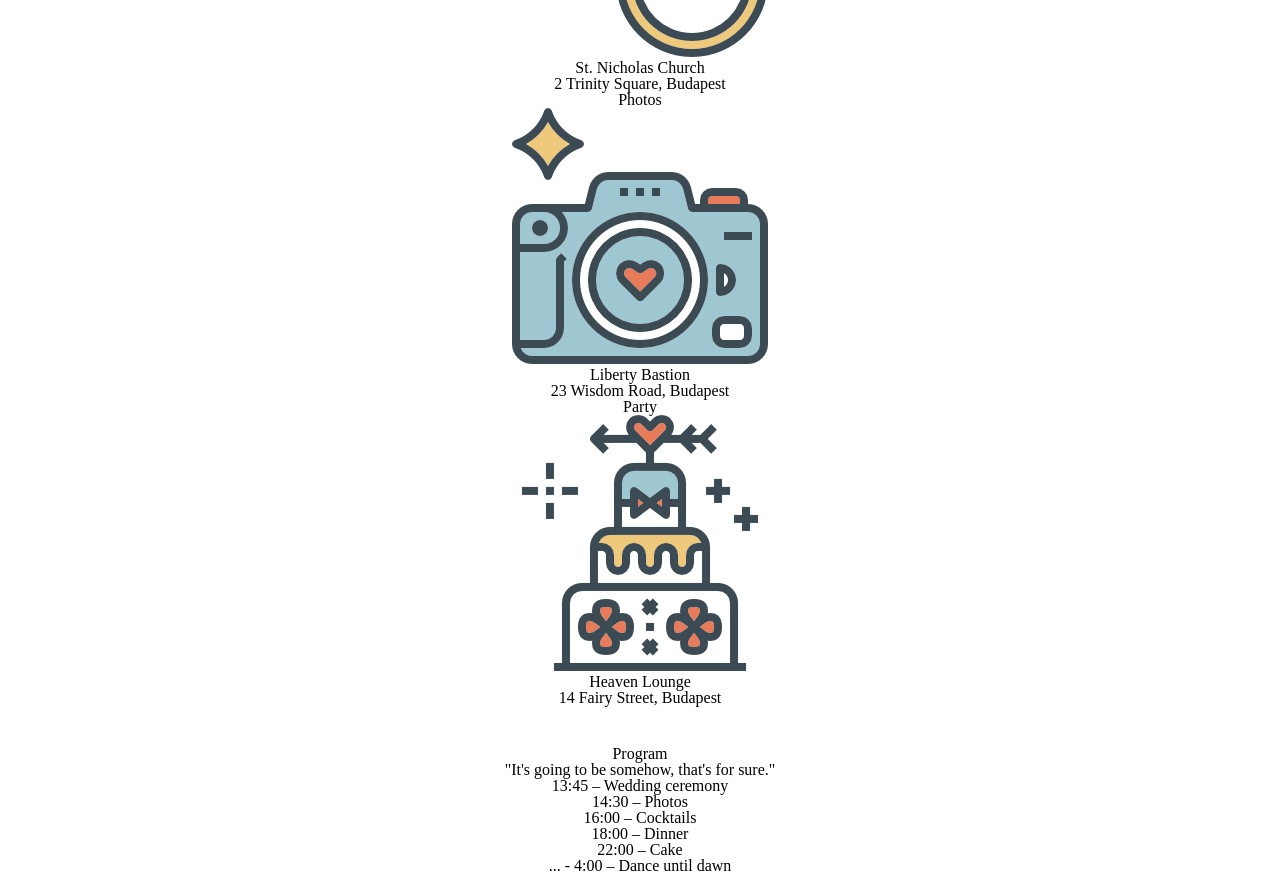
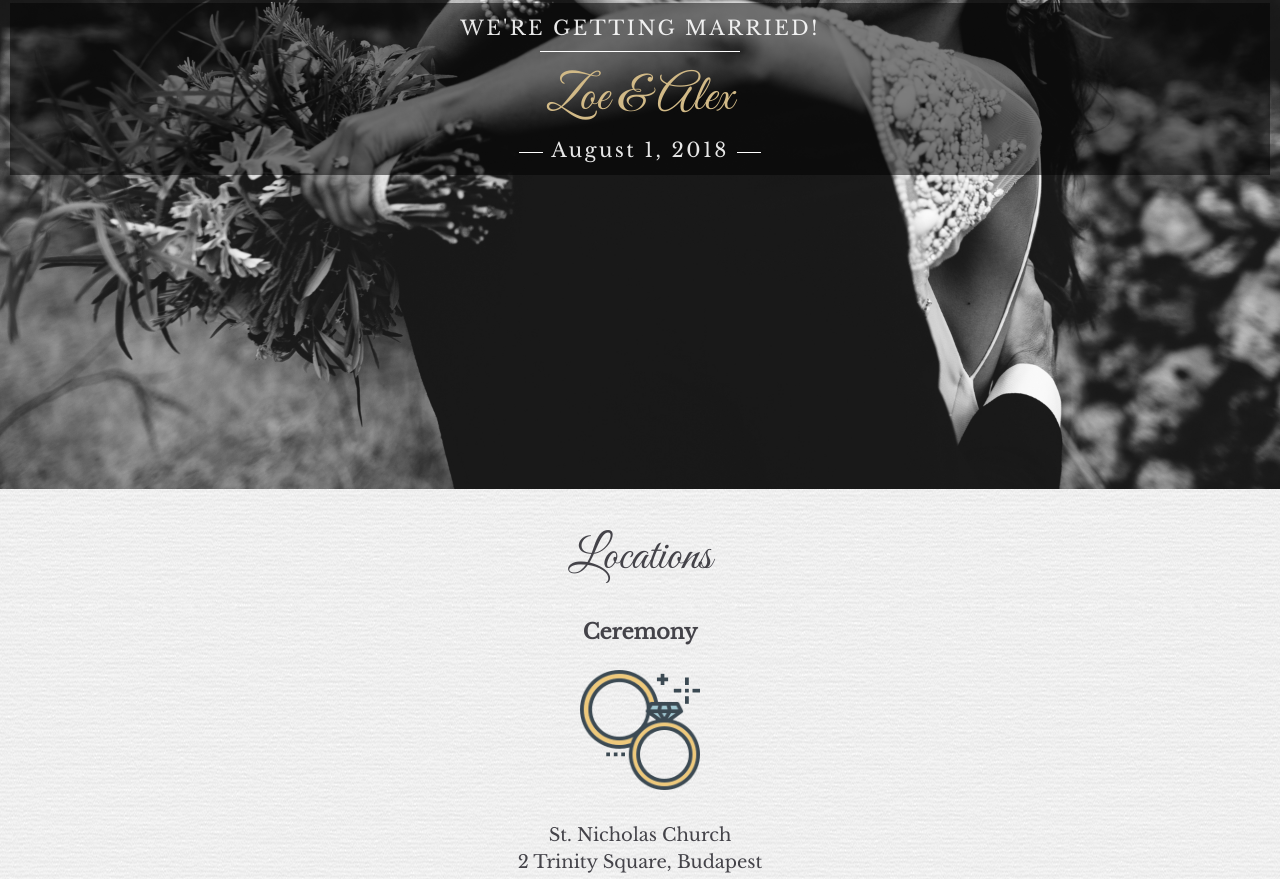
Before and after one commit to pczinder/wedding-project, a plain HTML site: page index.html in a window 1280 px wide. Shown: the part 311-1190 px from the top of the page. Drawn offline with nearby package versions, Linux system fonts and the light colour scheme.

Commit message:
before medquiery

```diff
--- a/index.html
+++ b/index.html
@@ -1,24 +1,24 @@
 <!DOCTYPE html>
 <html lang="en">
 <head>
+  <title>Zoe &amp; Alex</title>
   <meta charset="utf-8">
   <meta name="viewport" content="width=device-width, initial-scale=1.0">
-  <title>Zoe & Alex</title>
+  <link rel="stylesheet" href="https://cdnjs.cloudflare.com/ajax/libs/meyer-reset/2.0/reset.css">
+  <link rel="stylesheet" type="text/css" href="style.css">
   <link href="https://fonts.googleapis.com/css2?family=Great+Vibes&family=PT+Sans&display=swap" rel="stylesheet">
   <link href="https://fonts.googleapis.com/css2?family=Great+Vibes&family=Libre+Baskerville&family=PT+Sans&display=swap" rel="stylesheet">
-  <link href="https://fonts.googleapis.com/css2?family=Great+Vibes&family=Libre+Baskerville&family=PT+Sans&display=swap" rel="stylesheet">
-  <link rel="stylesheet" type="text/css" href="style.css">
-  <link rel="stylesheet" href="https://cdnjs.cloudflare.com/ajax/libs/meyer-reset/2.0/reset.css">
 </head>
 
 <body>
-
   <!--  Header  -->
   <header class="cover">
-    <div class="wrapper">  <!--  be kell ide még egy konténert ágyazni? -->
-      <div class="goodnews">We're getting married!</div>
-      <h1>Zoe & Alex</h1>
-      <span class="date">August 1, 2018</span>
+    <div class="wrapper">  <!--  be kell ide még egy konténert ágyazni? - Igen-->
+      <div class="block">
+        <div class="goodnews">We're getting married!</div>
+        <h1>Zoe & Alex</h1>
+        <span class="date">August 1, 2018</span>
+      </div>
     </div>
   </header>
 
@@ -28,19 +28,19 @@
     <!--  Locations  -->
     <section class="locations light">
       <h2>Locations</h2>
-      <div class="3facts">
+      <div class="threefacts">
         <h3>Ceremony</h3>
         <img src="assets/wedding-landing-ceremony.png" alt="Landing ceremony">
         <div>St. Nicholas Church</div>
         <div> 2 Trinity Square, Budapest</div>
       </div>
-      <div class="3facts">
+      <div class="threefacts">
         <h3>Photos</h3>
         <img src="assets/wedding-landing-photoshoot.png" alt="landing photoshoot">
         <div>Liberty Bastion</div>
         <div> 23 Wisdom Road, Budapest</div>
       </div>
-      <div class="3facts">
+      <div class="threefacts">
         <h3>Party</h3>
         <img src="assets/wedding-landing-party.png" alt="Landing party">
         <div>Heaven Lounge</div>
--- a/style.css
+++ b/style.css
@@ -1,16 +1,63 @@
-/* ==== GENERAL STYLES ==== */
+/* ==== HELPER COLORS FOR LAYOUT ====
 
+.cover {
+	background-color: rgba(255, 248, 53, .3);
+}
+
+.locations {
+	background-color: rgba(140, 96, 255, .3);
+}
+
+.program {
+	background-color: rgba(255, 0, 0, .3);
+}
+
+.gifts {
+	background-color: rgba(85, 208, 97, 0.3);
+}
+
+.faq {
+	background-color: rgba(199, 100, 29, 0.3);
+}
+
+.contact {
+	background-color: rgba(96, 61, 179, 0.3);
+}
+
+footer {
+	background-color: rgba(211, 57, 65, 0.3);
+}
+
+*/
+
+
+/* =============================
+
+    GENERAL STYLES
+
+=============================*/
+
+  /*border-box model applied*/
   * {
     box-sizing: border-box;
   }
 
   /* Single-direction margin declaration to establish vertical rhythm. */
- h1,h2,h3,ul,p,img {
-    margin-bottom: 1.5 rem;
+  h1,h2,h3, ul,p,img {
+      margin-bottom: 1.5rem;
   }
 
+/* background */
 
+  body {
+    background: url('assets/wedding-landing-background.png') repeat center;
+    font-family: 'Libre Baskerville', serif;
+    font-size: 1.125rem;
+    line-height: 1.5;
+    color: #444349;
+  }
 
+  /*definig box model properties*/
   .locations, .program, .gifts, .faq, .contact {
     width: 95%;
     margin: 1.5rem auto;
@@ -18,14 +65,223 @@
     text-align: center;
   }
 
-.faq {
-    background: hsla(100,0%,0%,.6);
-    color: #d2ba87;
-    width: 100%;
-    text-align: center;
+  /*typography*/
+
+  h1, h2 {
+    font-family: 'Great Vibes', cursive;
   }
+
+  h2 {
+    font-size: 3rem;
+  }
+
+
+  h3 {
+    font-size: 1.5rem;
+  }
+
+  p, .question, .answer {
+    font: inherit;
+    vertical-align: baseline;
+  }
+
+  /* links */
 
    a {
     text-decoration: none;
     color: #bd806e;
   }
+
+  a:hover {
+    color: #eda087;
+    transition: color .15s ease-in-out;
+  }
+
+/*
+           Header
+                             */
+
+.cover {
+background: url('assets/wedding-landing-cover.jpg') no-repeat 70% center/cover;
+height: 100vh;
+width: 100%; /*100vw?*/
+text-align: center;
+display: table;
+}
+
+.wrapper {
+display: table-cell;
+vertical-align: middle;
+padding: 0 .625rem;
+}
+
+.block {
+  margin: 0 auto;
+  padding: 0.625rem;
+  color: hsla(0,0%,100%,.9);
+  background: hsla(100,0%,0%,.5);
+}
+
+.goodnews {
+  font-size: 1.25rem;
+  letter-spacing: .15rem;
+  text-transform: uppercase;
+}
+
+h1 {
+  font-size: 3.15rem;
+  color: #d2ba87;
+  margin-bottom: 0;
+}
+
+.date {
+  font-size: 1.25rem;
+  letter-spacing: .15rem;
+  vertical-align: middle;
+}
+
+.goodnews::after {       /*goodnews utáni vonal*/
+  display: block;
+  content: "";
+  background-color: #fff;
+  height: 1px;
+  width: 12.515625rem;
+  margin: .5rem auto;
+}
+
+.date::before, /*dátum körüli vonalak*/
+.date::after {
+  display: inline-block;
+  content: "";
+  background-color: #fff;
+  height: 1px;
+  width: 1.5rem;
+  vertical-align: middle;
+  margin: 0 .5rem;
+}
+
+/*
+      Locations
+                      */
+
+.locations h3 {
+  display: block;
+  font-size: 1.17em;
+  margin-block-start: 1em;
+  margin-block-end: 1em;
+  margin-inline-start: 0px;
+  margin-inline-end: 0px;
+  font-weight: bold;
+}
+
+                      img {
+  width: 7.5rem;
+}
+
+.threefacts::after {       /*képek utáni vonal*/
+    content: "";
+    display: block;
+    height: 0.1875rem;
+    width: 25vw;
+    margin: 1.5rem auto;
+    background-color: #444349;
+}
+
+/*
+      program
+                     */
+.program {
+width: 100%;
+text-align: left;
+background: hsla(100,0%,0%,.6);
+color: #d2ba87;
+font-family: 'Muli', sans-serif;
+}
+
+.program h2 {
+font-family: 'Great Vibes', cursive;
+margin-top: 1rem;
+text-align: center;
+}
+
+.program p {
+font-style: italic;
+}
+
+.program ul {
+letter-spacing: .025rem;
+}
+
+/*
+.program-wrapper {
+  width: 50%;
+  margin: 0 auto;
+}
+*/
+
+/*
+       gifts
+                    */
+.gifts p:last-child {
+  margin-bottom: 0;
+}
+
+/*
+         faq
+                   */
+
+.faq {
+width: 100%;
+text-align: left;
+background: hsla(100,0%,0%,.6);
+color: #d2ba87;
+font-family: 'Muli', sans-serif;
+}
+
+.faq h2 {
+  margin-top: 1rem;
+}
+
+.faq p {
+  font-family: 'Muli', sans-serif;
+  text-align: left;
+}
+
+.question {
+  font-weight: 700;
+  margin-bottom: 0.5rem;
+}
+
+.answer {
+  margin-bottom: 1.5rem;
+}
+
+.qa::after {       /*kérdéscsoportok utáni vonal*/
+  content: "";
+  display: block;
+  height: 0.1875rem;
+  width: 50vw;
+  margin: 1.5rem auto;
+  background-color: #d2ba87;
+}
+
+/*
+        footer
+                     */
+
+footer {
+  height: 10vh;
+  width: 100%;
+  background-color: #606060;
+  color: #fff;
+  font-family: 'Muli', sans-serif;
+  display: table;
+  text-align: center;
+  font-size: .875rem;
+}
+
+.footer-wrapper {
+display: table-cell;
+vertical-align: middle;
+padding: 0.5rem 1rem;
+}
```
Lines whose indentation alone changed are shown as unchanged.
